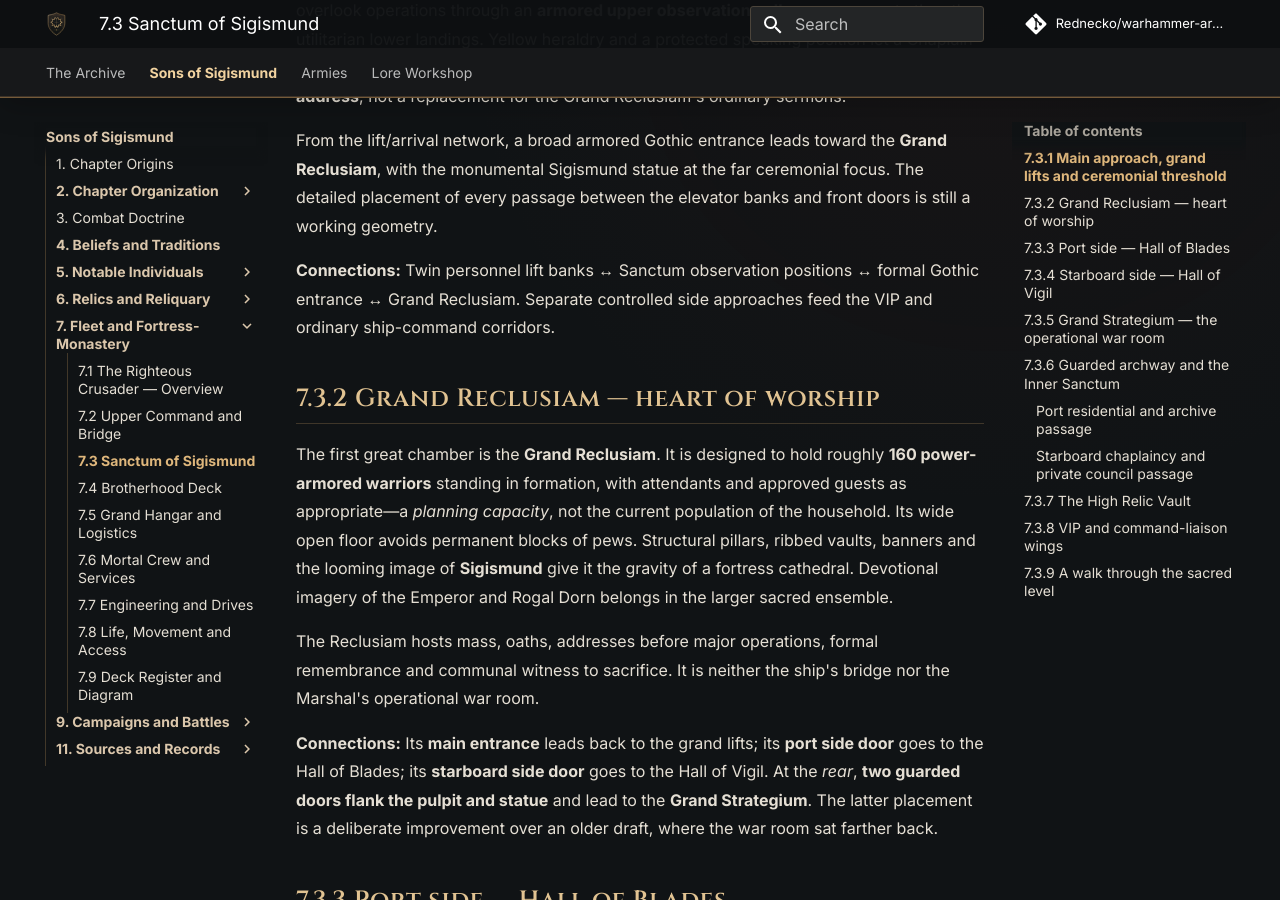
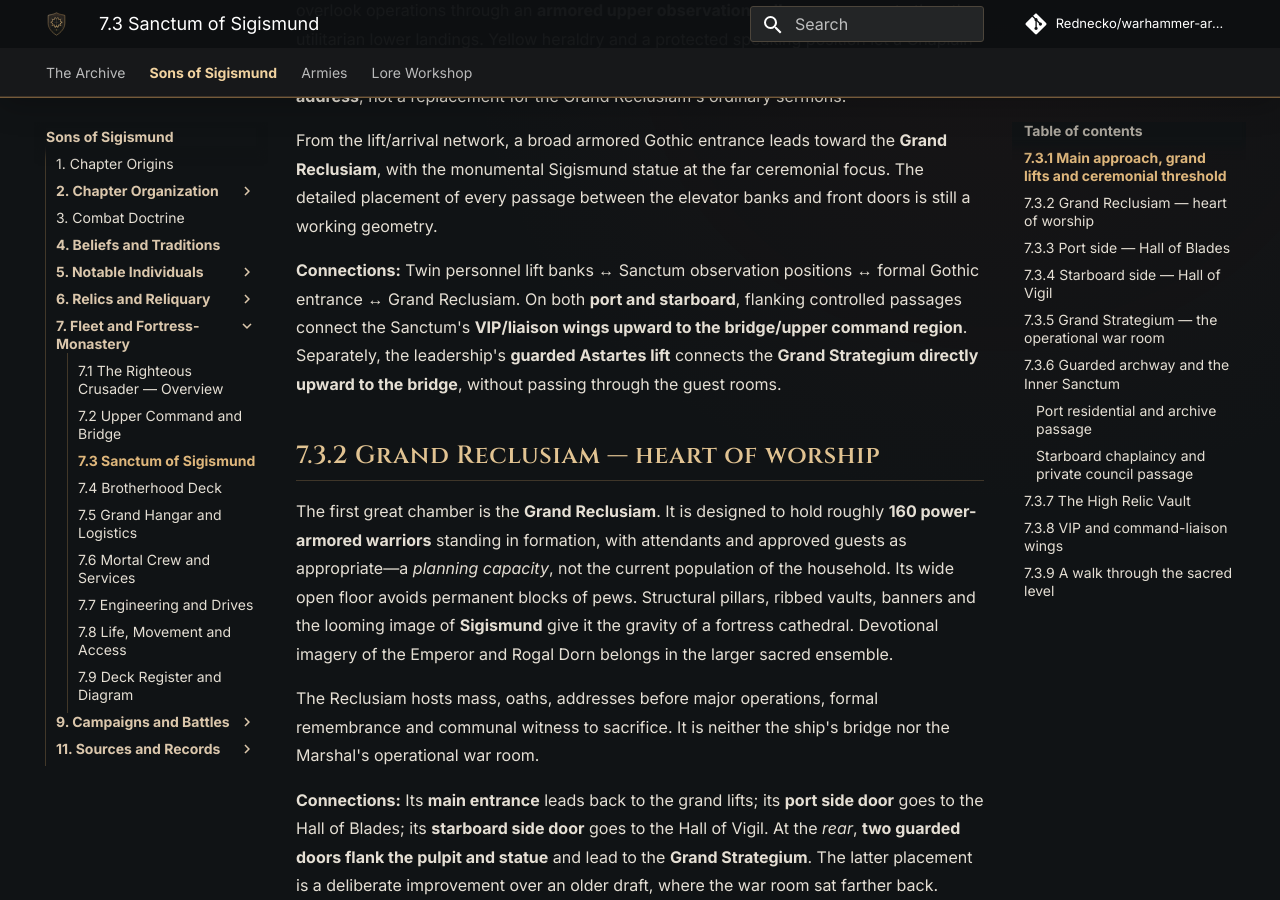
Before and after one commit to Rednecko/warhammer-archives, an MkDocs documentation site: the page built from docs/sons-of-sigismund/fleet/sanctum.md, in a window 1280 px wide and 900 px high, scrolled down 875 px. Built offline with MkDocs 1.6.1 and Material for MkDocs 9.7.7, drawn with Linux system fonts in a browser that asks for light colours; comment, search, counter and statistics services are not loaded; some of the changed text lies outside the part shown.

Commit message:
Confirm bridge visual direction and protected connections to Sanctum

```diff
--- a/docs/sons-of-sigismund/fleet/sanctum.md
+++ b/docs/sons-of-sigismund/fleet/sanctum.md
@@ -14,7 +14,7 @@ Principal personnel lifts rise along **both port and starboard sides of the gran
 
 From the lift/arrival network, a broad armored Gothic entrance leads toward the **Grand Reclusiam**, with the monumental Sigismund statue at the far ceremonial focus. The detailed placement of every passage between the elevator banks and front doors is still a working geometry.
 
-**Connections:** Twin personnel lift banks ↔ Sanctum observation positions ↔ formal Gothic entrance ↔ Grand Reclusiam. Separate controlled side approaches feed the VIP and ordinary ship-command corridors.
+**Connections:** Twin personnel lift banks ↔ Sanctum observation positions ↔ formal Gothic entrance ↔ Grand Reclusiam. On both **port and starboard**, flanking controlled passages connect the Sanctum's **VIP/liaison wings upward to the bridge/upper command region**. Separately, the leadership's **guarded Astartes lift** connects the **Grand Strategium directly upward to the bridge**, without passing through the guest rooms.
 
 ## 7.3.2 Grand Reclusiam — heart of worship
 
@@ -74,7 +74,7 @@ At the far, most tightly controlled end of the Inner Sanctum stands the **High R
 
 **Port and starboard flanking guest wings** belong on this broad Sanctum level, **outside** the Inner Sanctum. A handful of austere private suites, small meeting rooms and reception spaces accommodate allied commanders, visiting Astartes officers and Imperial dignitaries. Their normal routes rise toward the upper bridge complex via **controlled command passages** and give invited guests a supervised approach to the Strategium.
 
-**Connections:** Guest/liaison corridors ↔ authorized Strategium entry and **ordinary rising bridge approach**, but **not** the Marshal's private quarters, High Relic Vault or broad access to the Chaplaincy and archives.
+**Connections:** Both **port and starboard** guest/liaison corridors ↔ ordinary rising bridge-command approaches, and ↔ authorized Strategium access for a specifically invited council attendee. The dedicated **Astartes command lift** is instead reached from the **Grand Strategium itself**. Neither the guest corridors nor their bridge access lead freely into the Marshal's private quarters, High Relic Vault, Chaplaincy or archives.
 
 ## 7.3.9 A walk through the sacred level
 
```
